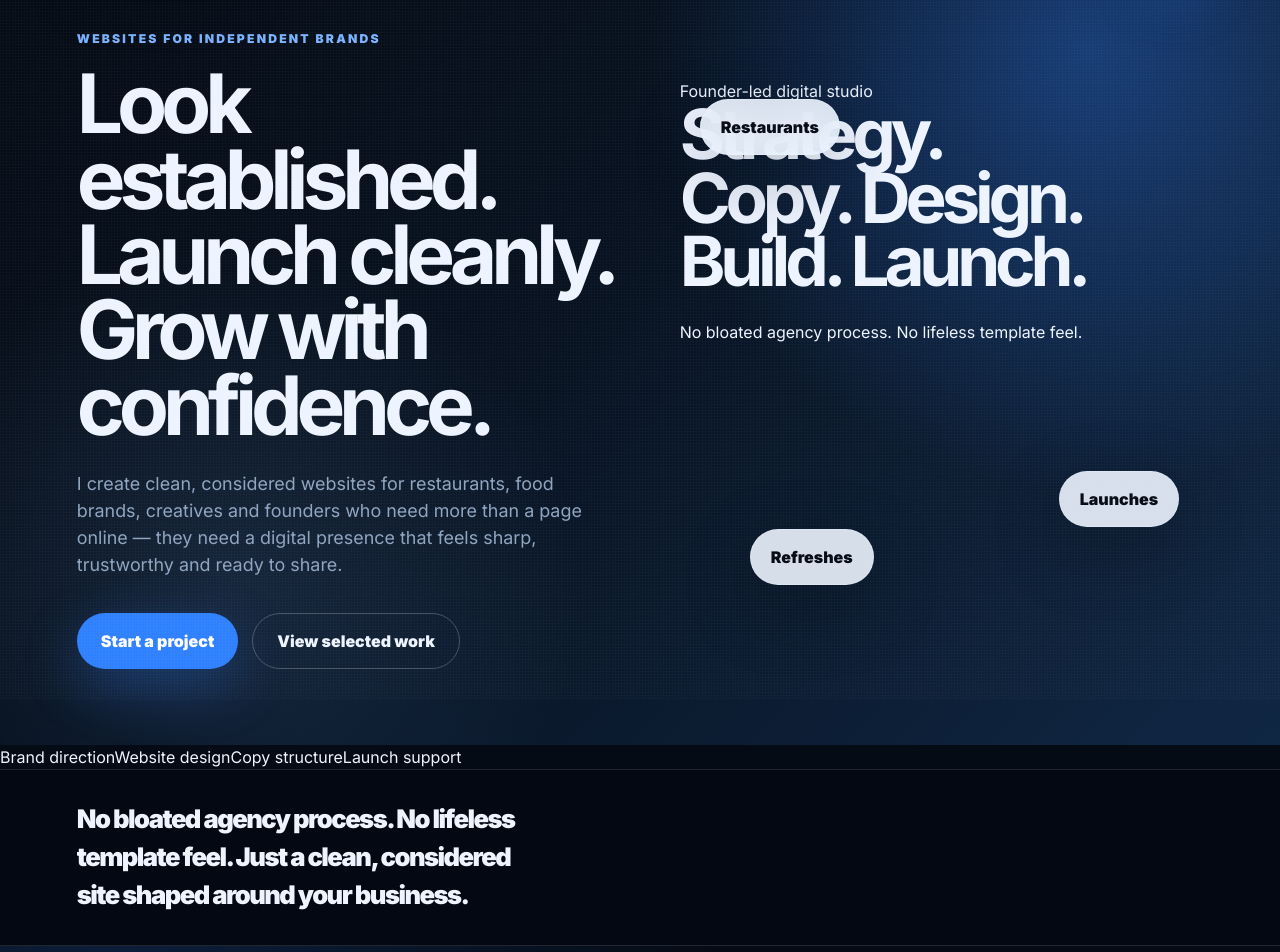
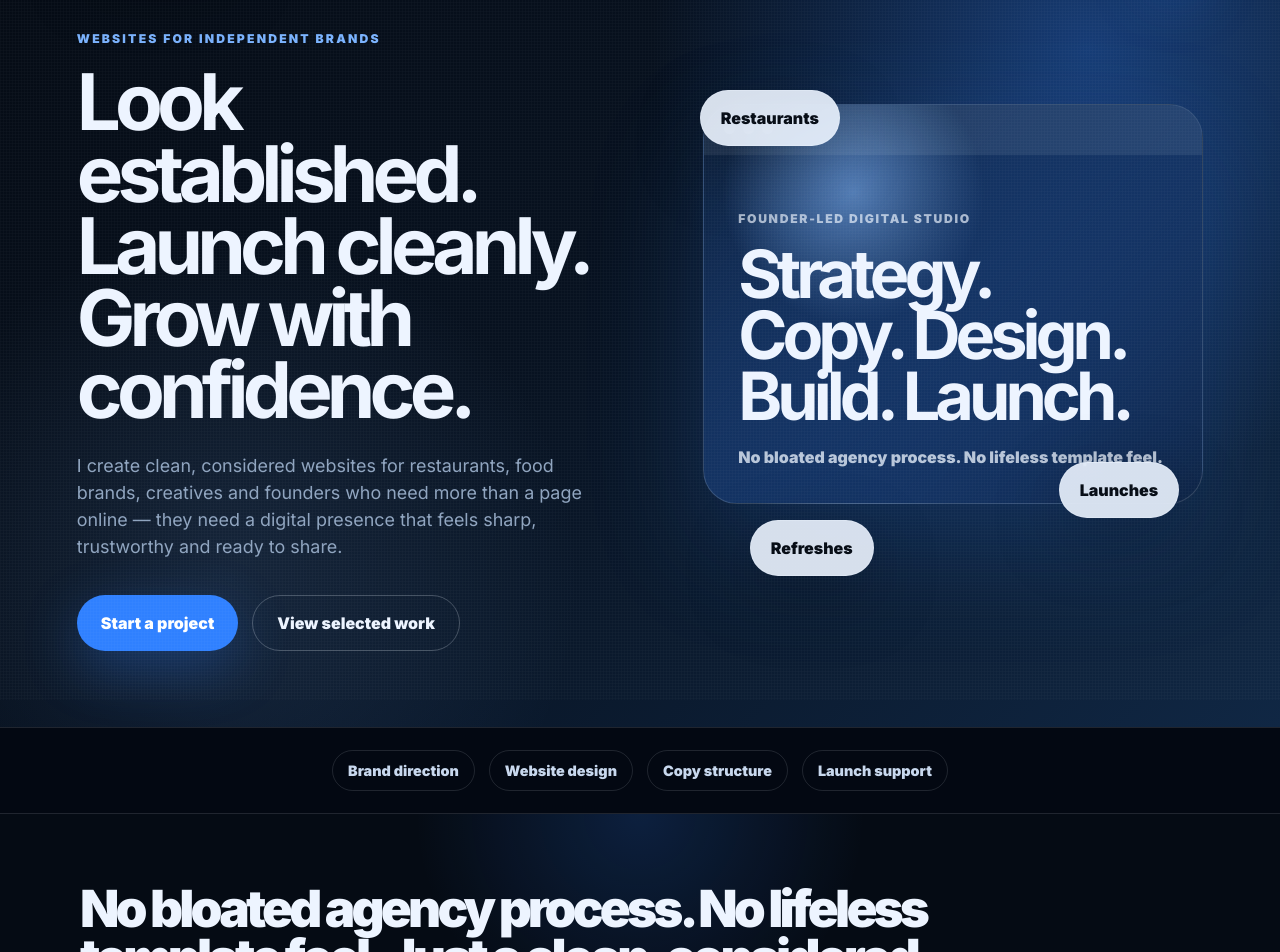
Before and after one commit to stucottam-maker/webdesignsite, a React (Vite) app: page / in a window 1280 px wide. Shown: the part 100-1052 px from the top of the page. Built offline with nearby package versions, Linux system fonts and the light colour scheme.

Commit message:
Update CSS styles and class names
Refactor CSS styles for improved consistency and clarity.

```diff
--- a/src/style.css
+++ b/src/style.css
@@ -4,14 +4,13 @@
   --navy: #0b1628;
   --navy-light: #10233e;
   --card: rgba(15, 29, 51, 0.78);
-  --card-solid: #0f1d33;
   --text: #edf4ff;
   --muted: #8fa4bf;
   --muted-strong: #c8d8ee;
   --blue: #2f80ff;
   --blue-soft: #7ab3ff;
   --line: rgba(237, 244, 255, 0.12);
-  --line-strong: rgba(237, 244, 255, 0.2);
+  --line-strong: rgba(237, 244, 255, 0.22);
   --glow: rgba(47, 128, 255, 0.32);
 }
 
@@ -36,8 +35,8 @@ body::before {
   content: "";
   position: fixed;
   inset: 0;
+  z-index: 999;
   pointer-events: none;
-  z-index: 999;
   opacity: 0.035;
   background-image:
     linear-gradient(rgba(255, 255, 255, 0.7) 1px, transparent 1px),
@@ -158,7 +157,7 @@ button {
   background: rgba(237, 244, 255, 0.08);
 }
 
-/* Core type */
+/* Type */
 
 .eyebrow {
   margin-bottom: 18px;
@@ -183,15 +182,15 @@ h3 {
 }
 
 h1 {
-  max-width: 780px;
+  max-width: 760px;
   margin-bottom: 28px;
-  font-size: clamp(3.2rem, 6.4vw, 6.35rem);
+  font-size: clamp(3.15rem, 6.1vw, 6.1rem);
 }
 
 h2 {
-  max-width: 820px;
+  max-width: 840px;
   margin-bottom: 26px;
-  font-size: clamp(2.6rem, 5.4vw, 5.35rem);
+  font-size: clamp(2.6rem, 5.2vw, 5.25rem);
 }
 
 h3 {
@@ -270,7 +269,7 @@ h3 {
   min-height: 540px;
 }
 
-.studio-card {
+.hero-card {
   position: absolute;
   inset: 34px 0 auto auto;
   width: min(500px, 100%);
@@ -279,14 +278,13 @@ h3 {
   border: 1px solid rgba(237, 244, 255, 0.16);
   border-radius: 34px;
   background:
-    linear-gradient(135deg, rgba(7, 17, 31, 0.08), rgba(7, 17, 31, 0.8)),
+    linear-gradient(135deg, rgba(7, 17, 31, 0.08), rgba(7, 17, 31, 0.82)),
     radial-gradient(circle at 30% 22%, rgba(122, 179, 255, 0.9), transparent 28%),
     linear-gradient(135deg, #0d203b, #2f80ff);
-  color: var(--text);
   box-shadow: 0 42px 120px rgba(47, 128, 255, 0.2);
 }
 
-.studio-card-top {
+.hero-card-top {
   height: 50px;
   padding: 18px 20px;
   display: flex;
@@ -294,22 +292,22 @@ h3 {
   background: rgba(237, 244, 255, 0.08);
 }
 
-.studio-card-top span {
+.hero-card-top span {
   width: 11px;
   height: 11px;
   border-radius: 999px;
   background: rgba(237, 244, 255, 0.52);
 }
 
-.studio-card-content {
+.hero-card-inner {
   position: absolute;
   left: 34px;
   right: 34px;
   bottom: 34px;
 }
 
-.studio-card-content p {
-  margin-bottom: 12px;
+.hero-card-inner p {
+  margin-bottom: 16px;
   color: rgba(237, 244, 255, 0.68);
   text-transform: uppercase;
   letter-spacing: 0.14em;
@@ -317,12 +315,12 @@ h3 {
   font-weight: 900;
 }
 
-.studio-card-content h2 {
-  margin-bottom: 14px;
-  font-size: clamp(3.4rem, 6vw, 5.8rem);
+.hero-card-inner h2 {
+  margin-bottom: 18px;
+  font-size: clamp(2.9rem, 5.2vw, 5.1rem);
 }
 
-.studio-card-content span {
+.hero-card-inner span {
   color: rgba(237, 244, 255, 0.76);
   font-weight: 850;
 }
@@ -355,29 +353,47 @@ h3 {
   bottom: 34px;
 }
 
-/* Statement */
+/* Trust Strip */
 
-.statement-section {
-  padding: 30px 6vw;
-  display: grid;
-  grid-template-columns: 0.85fr 1.15fr;
-  gap: 30px;
-  align-items: center;
+.trust-strip {
+  padding: 22px 6vw;
+  display: flex;
+  justify-content: center;
+  gap: 14px;
+  flex-wrap: wrap;
   background: #030812;
   border-top: 1px solid var(--line);
   border-bottom: 1px solid var(--line);
 }
 
-.statement-section p {
-  font-size: clamp(1.35rem, 2vw, 2rem);
-  font-weight: 900;
-  letter-spacing: -0.06em;
+.trust-strip span {
+  padding: 9px 15px;
+  border: 1px solid var(--line);
+  border-radius: 999px;
+  color: var(--muted-strong);
+  font-size: 0.9rem;
+  font-weight: 850;
 }
 
-.statement-section span {
-  color: var(--muted);
-  font-size: 1rem;
-  max-width: 720px;
+/* Statement */
+
+.statement-section {
+  padding: 70px 6vw;
+  background:
+    radial-gradient(circle at 50% 0%, rgba(47, 128, 255, 0.18), transparent 32%),
+    var(--bg);
+  border-bottom: 1px solid var(--line);
+}
+
+.statement-section p {
+  max-width: 1120px;
+  margin: 0 auto;
+  color: var(--text);
+  font-size: clamp(2rem, 4vw, 4.4rem);
+  font-weight: 900;
+  letter-spacing: -0.075em;
+  line-height: 0.95;
+  text-wrap: balance;
 }
 
 /* Sections */
@@ -480,7 +496,7 @@ h3 {
   backdrop-filter: blur(20px);
 }
 
-.mockup-label {
+.mockup-window p {
   margin-bottom: 55px;
   color: rgba(237, 244, 255, 0.7);
   font-size: 0.72rem;
@@ -489,12 +505,9 @@ h3 {
   text-transform: uppercase;
 }
 
-.mockup-title {
+.mockup-window h3 {
   margin-bottom: 20px;
   font-size: clamp(2.5rem, 5vw, 4.7rem);
-  font-weight: 900;
-  letter-spacing: -0.08em;
-  line-height: 0.9;
 }
 
 .mockup-lines {
@@ -520,12 +533,12 @@ h3 {
   width: 42%;
 }
 
-.project-content {
+.project-copy {
   padding: 22px 10px;
   align-self: center;
 }
 
-.project-content p:not(.eyebrow) {
+.project-copy p:not(.eyebrow) {
   max-width: 540px;
   color: var(--muted);
   font-size: 1.06rem;
@@ -564,7 +577,6 @@ h3 {
   background:
     radial-gradient(circle at 80% 10%, rgba(47, 128, 255, 0.15), transparent 30%),
     #030812;
-  color: var(--text);
   border-top: 1px solid var(--line);
   border-bottom: 1px solid var(--line);
 }
@@ -575,7 +587,8 @@ h3 {
   gap: 22px;
 }
 
-.services-grid article {
+.services-grid article,
+.process-grid article {
   min-height: 335px;
   padding: 34px;
   border: 1px solid rgba(237, 244, 255, 0.13);
@@ -584,15 +597,33 @@ h3 {
   box-shadow: inset 0 1px 0 rgba(237, 244, 255, 0.08);
 }
 
-.services-grid span {
+.services-grid span,
+.process-grid span {
   display: block;
   margin-bottom: 100px;
   color: var(--blue-soft);
   font-weight: 900;
 }
 
-.services-grid p {
+.services-grid p,
+.process-grid p {
   color: rgba(237, 244, 255, 0.64);
+}
+
+/* Process */
+
+.process-section {
+  background: var(--bg);
+}
+
+.process-grid {
+  display: grid;
+  grid-template-columns: repeat(4, 1fr);
+  gap: 18px;
+}
+
+.process-grid article {
+  min-height: 310px;
 }
 
 /* Included */
@@ -600,7 +631,8 @@ h3 {
 .included-section {
   background:
     radial-gradient(circle at 20% 10%, rgba(47, 128, 255, 0.16), transparent 30%),
-    var(--bg);
+    #030812;
+  border-top: 1px solid var(--line);
 }
 
 .included-panel {
@@ -631,47 +663,6 @@ h3 {
   font-weight: 850;
 }
 
-/* Process */
-
-.process-section {
-  background: #030812;
-}
-
-.process-panel {
-  display: grid;
-  grid-template-columns: 0.9fr 1.1fr;
-  gap: 50px;
-  padding: 44px;
-  border-radius: 38px;
-  background: rgba(15, 29, 51, 0.84);
-  border: 1px solid var(--line);
-  box-shadow: 0 34px 100px rgba(0, 0, 0, 0.22);
-}
-
-.process-steps {
-  display: grid;
-  gap: 14px;
-}
-
-.process-steps div {
-  padding: 22px;
-  border-radius: 22px;
-  background: rgba(237, 244, 255, 0.05);
-  border: 1px solid var(--line);
-}
-
-.process-steps span {
-  display: block;
-  margin-bottom: 8px;
-  color: var(--blue-soft);
-  font-weight: 900;
-}
-
-.process-steps p {
-  color: var(--muted-strong);
-  font-weight: 800;
-}
-
 /* Contact */
 
 .contact-section {
@@ -680,7 +671,6 @@ h3 {
   background:
     radial-gradient(circle at 50% 0%, rgba(47, 128, 255, 0.34), transparent 35%),
     linear-gradient(135deg, #050b14, #0b1628);
-  color: var(--text);
   border-top: 1px solid var(--line);
 }
 
@@ -735,16 +725,15 @@ h3 {
     min-height: 470px;
   }
 
-  .studio-card {
+  .hero-card {
     inset: 20px auto auto 0;
   }
 
-  .statement-section,
   .project-card,
   .project-card:nth-child(even),
   .included-panel,
   .services-grid,
-  .process-panel {
+  .process-grid {
     grid-template-columns: 1fr;
   }
 
@@ -794,8 +783,12 @@ h3 {
     min-height: 395px;
   }
 
-  .studio-card {
+  .hero-card {
     min-height: 350px;
+  }
+
+  .hero-card-inner h2 {
+    font-size: 2.8rem;
   }
 
   .floating-note {
@@ -803,8 +796,7 @@ h3 {
   }
 
   .project-card,
-  .included-panel,
-  .process-panel {
+  .included-panel {
     padding: 18px;
     border-radius: 28px;
   }
@@ -819,7 +811,7 @@ h3 {
     bottom: 20px;
   }
 
-  .mockup-title {
+  .mockup-window h3 {
     font-size: 2.55rem;
   }
 
@@ -827,11 +819,13 @@ h3 {
     grid-template-columns: 1fr;
   }
 
-  .services-grid article {
+  .services-grid article,
+  .process-grid article {
     min-height: auto;
   }
 
-  .services-grid span {
+  .services-grid span,
+  .process-grid span {
     margin-bottom: 56px;
   }
 
```
